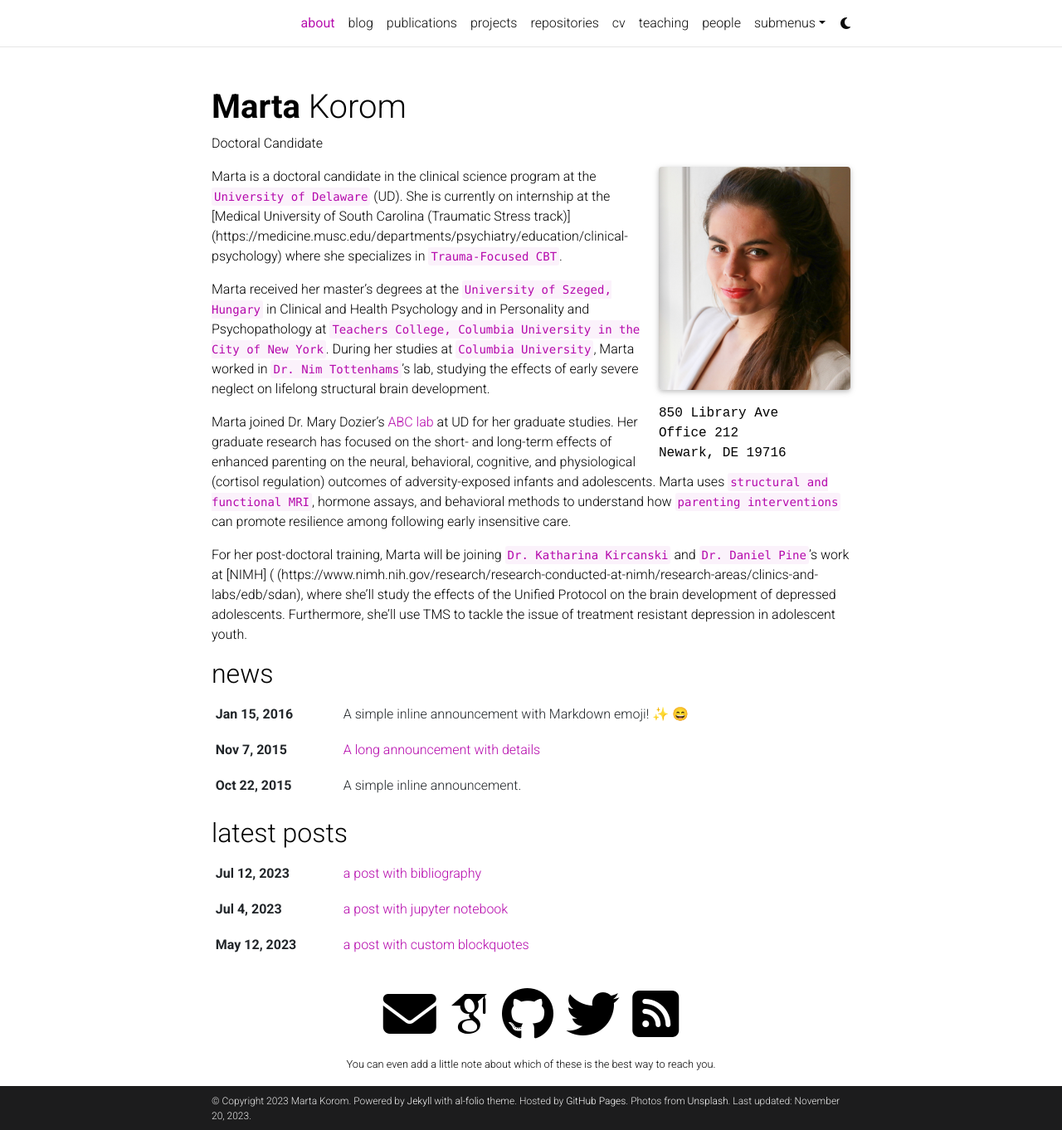
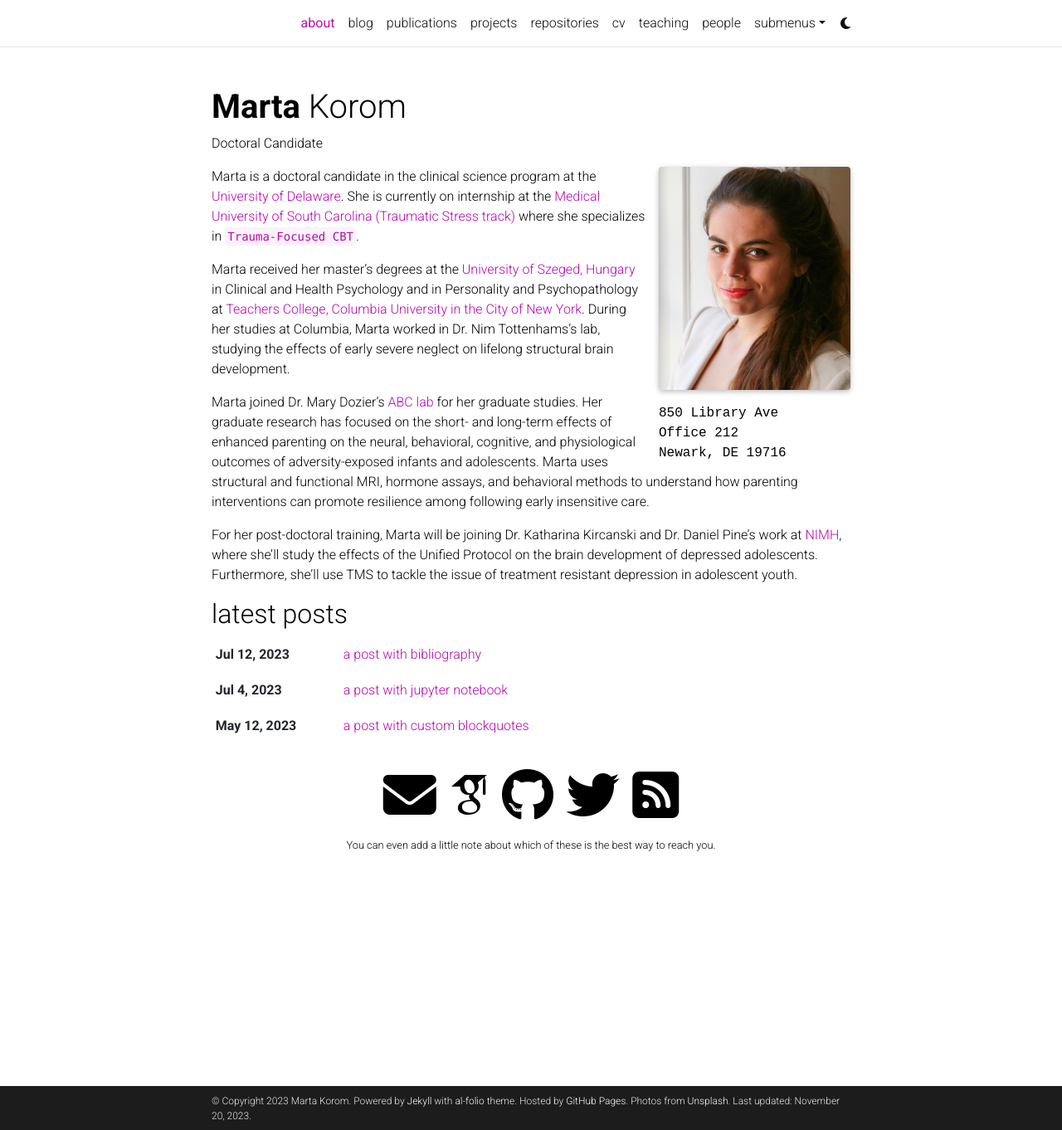
Before and after one commit to mkorom/mkorom.github.io, a Jekyll site: the page built from _pages/about.md, in a window 1280 px wide and 1362 px high. Shown: the whole window at 83% size. Built offline with Jekyll 4.4.1, drawn with Linux system fonts in a browser that asks for light colours; full-size pictures stand in for the smaller copies a plugin makes; emoji names are drawn with the system emoji font; some web fonts are replaced; comment, search, counter and statistics services are not loaded; a style sheet for code colours, icons or effects is not loaded.

Commit message:
Update about.md

```diff
--- a/_pages/about.md
+++ b/_pages/about.md
@@ -13,16 +13,19 @@
     <p>Office 212</p>
     <p>Newark, DE 19716</p>
 
-news: true  # includes a list of news items
+news: false  # includes a list of news items
 latest_posts: true  # includes a list of the newest posts
 selected_papers: false # includes a list of papers marked as "selected={true}"
 social: true  # includes social icons at the bottom of the page
+
+#you can also highlight things in the bio below by doing this `University of Delaware (UD)`
 ---
 
-Marta is a doctoral candidate in the clinical science program at the `University of Delaware` (UD). She is currently on internship at the [Medical University of South Carolina (Traumatic Stress track)] (https://medicine.musc.edu/departments/psychiatry/education/clinical-psychology) where she specializes in `Trauma-Focused CBT`.
 
-Marta received her master's degrees at the `University of Szeged, Hungary` in Clinical and Health Psychology and in Personality and Psychopathology at `Teachers College, Columbia University in the City of New York`. During her studies at `Columbia University`, Marta worked in `Dr. Nim Tottenhams`'s lab, studying the effects of early severe neglect on lifelong structural brain development.
+Marta is a doctoral candidate in the clinical science program at the [University of Delaware](https://www.psych.udel.edu/graduate/areas-of-study/clinical-science). She is currently on internship at the [Medical University of South Carolina (Traumatic Stress track)](https://medicine.musc.edu/departments/psychiatry/education/clinical-psychology) where she specializes in `Trauma-Focused CBT`.
 
-Marta joined Dr. Mary Dozier's [ABC lab](https://www.abcintervention.org/) at UD for her graduate studies. Her graduate research has focused on the short- and long-term effects of enhanced parenting on the neural, behavioral, cognitive, and physiological (cortisol regulation) outcomes of adversity-exposed infants and adolescents. Marta uses `structural and functional MRI`, hormone assays, and behavioral methods to understand how `parenting interventions` can promote resilience among following early insensitive care.
+Marta received her master's degrees at the [University of Szeged, Hungary](https://u-szeged.hu/english) in Clinical and Health Psychology and in Personality and Psychopathology at [Teachers College, Columbia University in the City of New York](https://www.tc.columbia.edu/counseling-and-clinical-psychology/clinical/degrees--requirements/psychology-in-education-general-track-ma/). During her studies at Columbia, Marta worked in Dr. Nim Tottenhams's lab, studying the effects of early severe neglect on lifelong structural brain development.
 
-For her post-doctoral training, Marta will be joining `Dr. Katharina Kircanski` and `Dr. Daniel Pine`'s work at [NIMH] ( (https://www.nimh.nih.gov/research/research-conducted-at-nimh/research-areas/clinics-and-labs/edb/sdan), where she'll study the effects of the Unified Protocol on the brain development of depressed adolescents. Furthermore, she'll use TMS to tackle the issue of treatment resistant depression in adolescent youth.
+Marta joined Dr. Mary Dozier's [ABC lab](https://www.abcintervention.org/) for her graduate studies. Her graduate research has focused on the short- and long-term effects of enhanced parenting on the neural, behavioral, cognitive, and physiological outcomes of adversity-exposed infants and adolescents. Marta uses structural and functional MRI, hormone assays, and behavioral methods to understand how parenting interventions can promote resilience among following early insensitive care.
+
+For her post-doctoral training, Marta will be joining Dr. Katharina Kircanski and Dr. Daniel Pine's work at [NIMH](https://www.nimh.nih.gov/research/research-conducted-at-nimh/research-areas/clinics-and-labs/edb/sdan), where she'll study the effects of the Unified Protocol on the brain development of depressed adolescents. Furthermore, she'll use TMS to tackle the issue of treatment resistant depression in adolescent youth.
```
